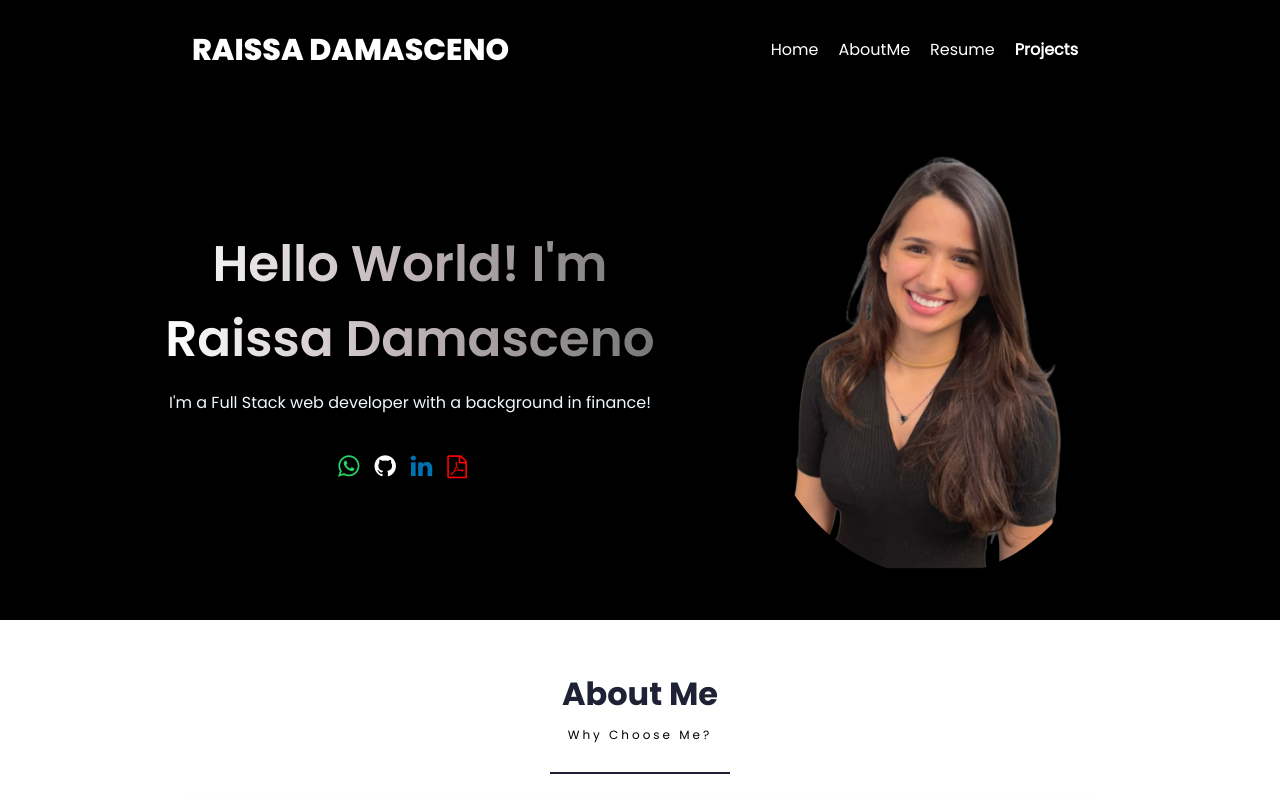
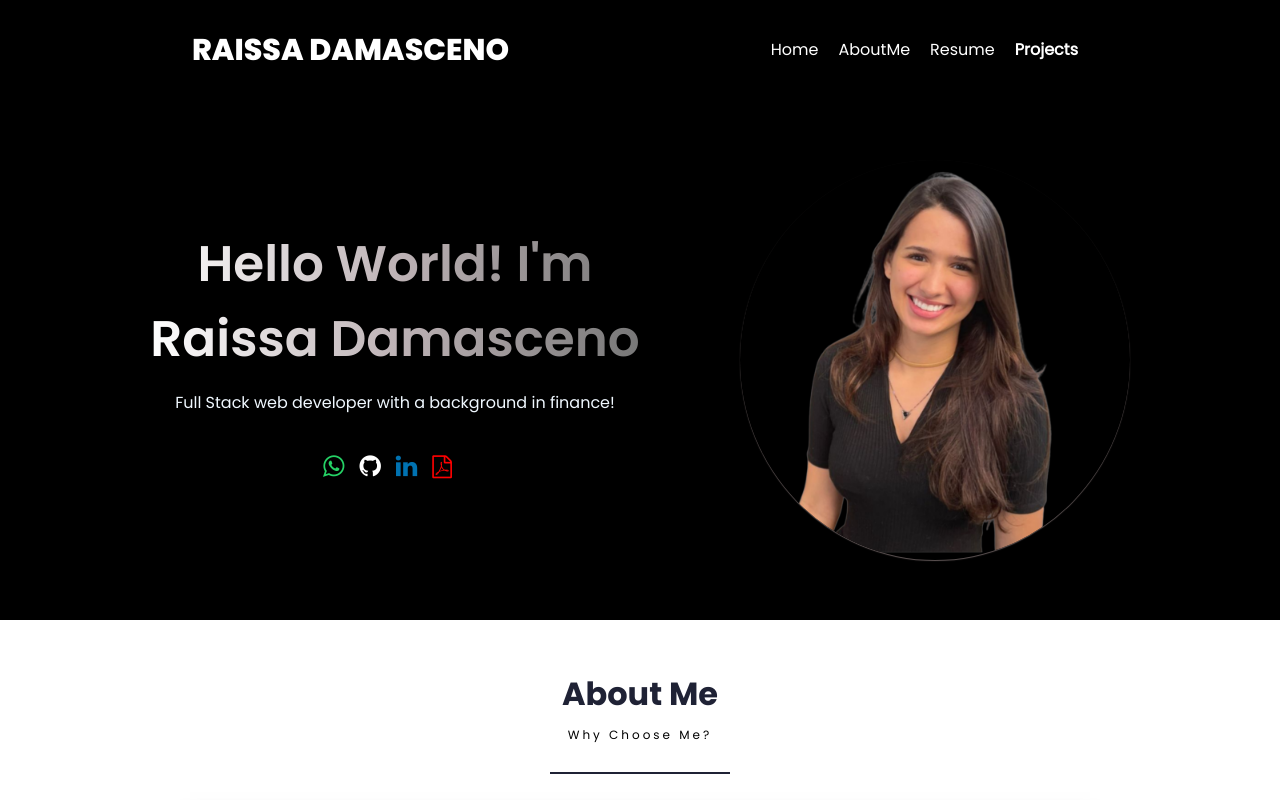
Before and after one commit to Raissa-Damasceno/Portfolio-Raissa, a React (Create React App) app: page / in a window 1280 px wide. Shown: the top 800 px of the page. Built offline with nearby package versions, Linux system fonts and the light colour scheme; a web font is replaced by a local one.

Commit message:
last update

```diff
--- a/src/Components/PortfolioContainer/Home/Profile.css
+++ b/src/Components/PortfolioContainer/Home/Profile.css
@@ -52,24 +52,20 @@
     display: flex;
     align-items: center;
     justify-content: center;
-    /* box-shadow: 0px 1px 1px 0px rgba(189, 170, 170, 0.504); */
-    border-radius: 20%;
-    height: 360px;
-    width: 360px;
+    box-shadow: 0px 1px 1px 0px rgba(189, 170, 170, 0.504);
+    border-radius: 50%;
+    height: 400px;
+    width: 390px;
     margin: 0 0px 0 100px
 }
 .profile-picture-background{
-    height: 120%;
-    width: 120%;
+    height: 100%;
+    width: 100%;
     background-image: url("../../../assets/Home/me.png");
     background-size: cover;
     border-radius: 50%;
     background-repeat: no-repeat;
     background-position: center;
-}
-.profile-picture-background:hover{
-    transform: scale(1.07);
-    transition: 1s ease-out
 }
 .colz .colz-icon i{
     color: white;
--- a/src/Components/PortfolioContainer/Home/Profile.js
+++ b/src/Components/PortfolioContainer/Home/Profile.js
@@ -14,7 +14,7 @@ function Profile() {
           </div>
           <div className="profile-details-role">
             <div>
-              I'm a Full Stack web developer with a background in finance!
+              Full Stack web developer with a background in finance!
             </div>
           </div>
           <div className="profile-options">
--- a/src/Components/PortfolioContainer/Resume/Resume.js
+++ b/src/Components/PortfolioContainer/Resume/Resume.js
@@ -58,25 +58,11 @@ function Resume(props) {
 
   const projectsDetails = [
     {
-      title: "Personal Portfolio Website",
-      duration: { fromDate: "2021", toDate: "2022" },
+      title: "Netflix Clone",
+      duration: { fromDate: "", toDate: "" },
       description:
-        "A Personal Portfolio website to showcase all my details and projects at one place.",
-      subHeading: "Technologies Used: React JS, Bootsrap",
-    },
-    {
-      title: "Ecommerce Website ",
-      duration: { fromDate: "2020", toDate: "2021" },
-      description:
-        "Online ecommerce website for showcasing and selling products onlne with payment system integration",
-      subHeading: "Technologies Used: HTML, CSS, PHP, Bootstrap.",
-    },
-    {
-      title: "Ecommerce Website ",
-      duration: { fromDate: "2020", toDate: "2021" },
-      description:
-        "Online ecommerce website for showcasing and selling products onlne with payment system integration",
-      subHeading: "Technologies Used: HTML, CSS, PHP, Bootstrap.",
+        "Netflix clone is a project that aims to copy an interface of netflix movies, using a TMDB API to get the data. This project was created in order to practice my skills.",
+      subHeading: "Technologies Used: React JS, CSS, HTML",
     },
   ];
 
@@ -169,16 +155,16 @@ function Resume(props) {
 
     <div className="resume-screen-container" key="interests">
       <ResumeHeading
-        heading="Teaching"
-        description="Apart from being a tech enthusiast and a code writer, i also love to teach people what i know simply because i believe in sharing."
+        heading="Travel"
+        description=""
       />
       <ResumeHeading
-        heading="Music"
-        description="Listening to soothing music is something i can never compromise with, skimming through Spotify's pop songs charts is at times the best stress reliever that i can get my hands on."
+        heading="Astronomy and Astrophysics"
+        description=""
       />
       <ResumeHeading
-        heading="Competitive Gaming"
-        description="I like to challenge my reflexes a lot while competing in football games, pushing the rank and having interactive gaming sessions excites me the most."
+        heading="Running"
+        description=""
       />
     </div>,
   ];
```
